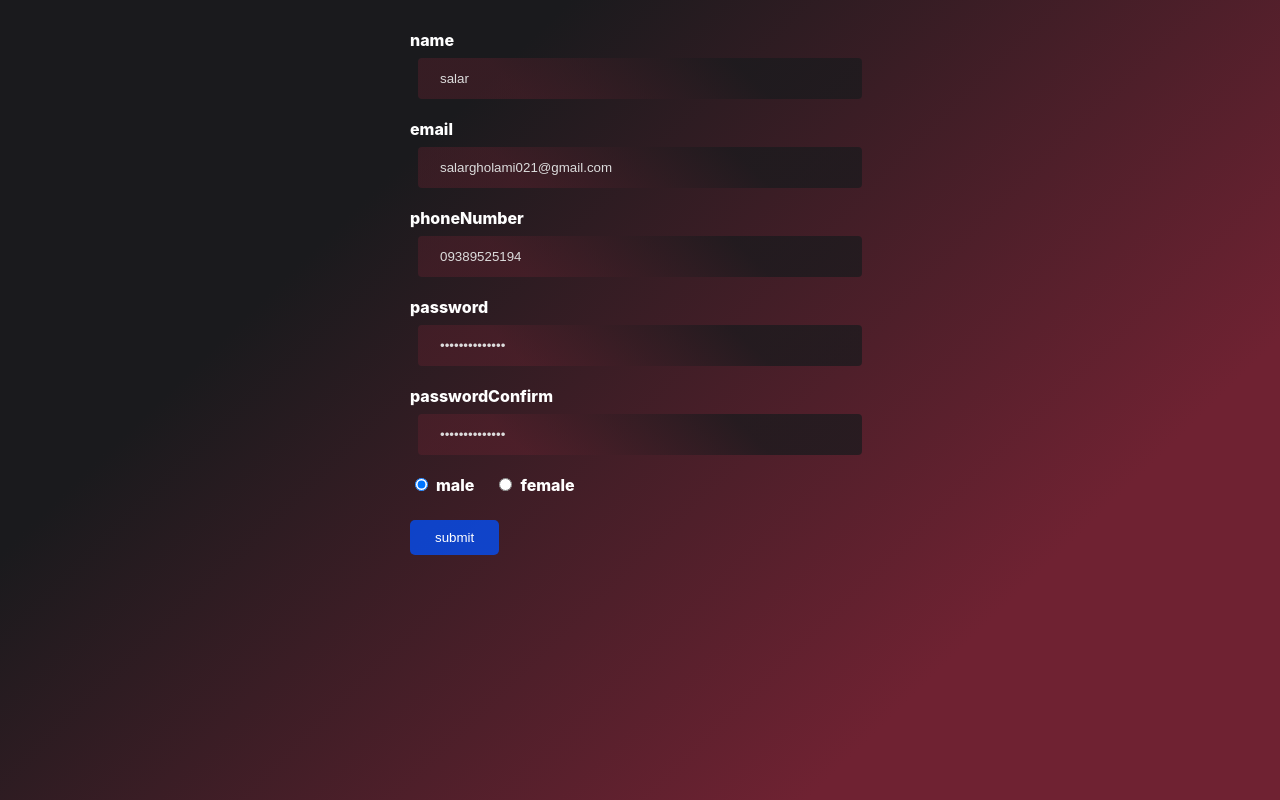
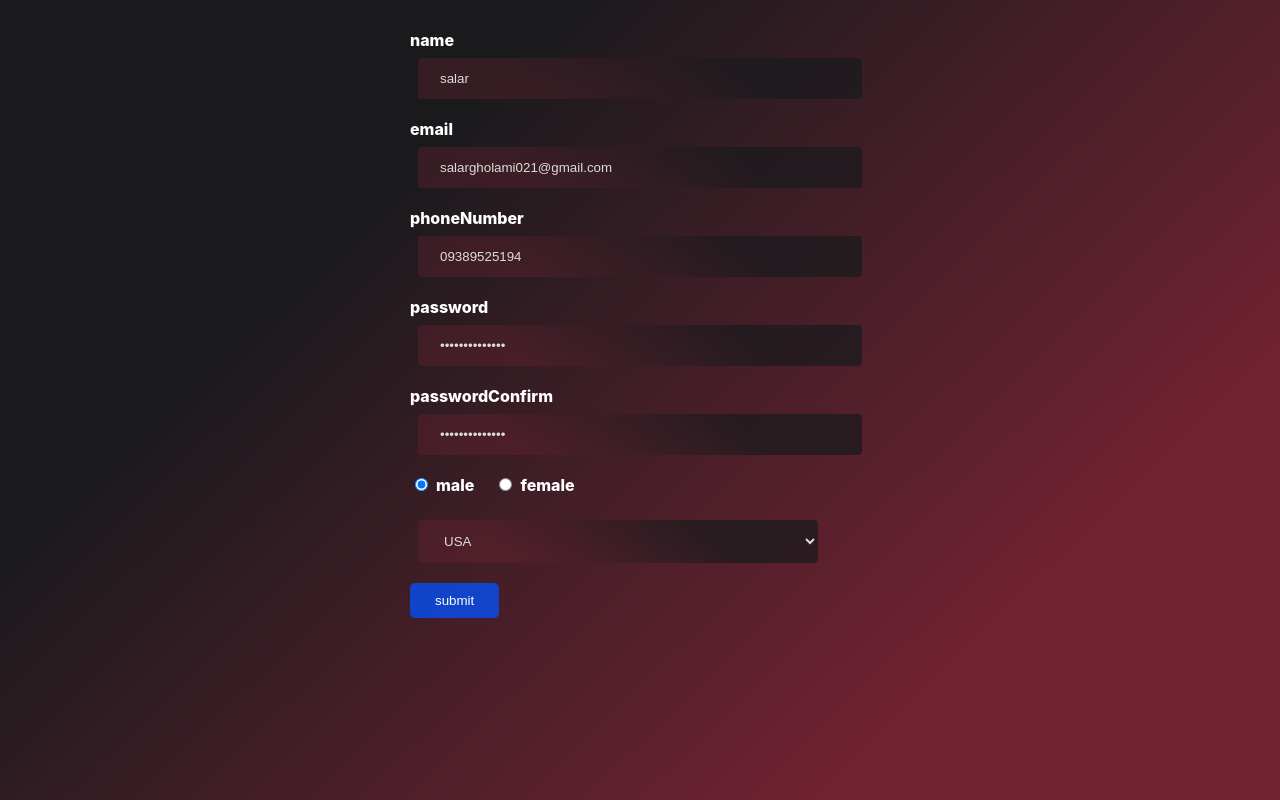
Before and after one commit to salarGholami/formic, a React (Create React App) app: page / in a window 1280 px wide. Built offline with nearby package versions, Linux system fonts and the light colour scheme; data requests are answered from the project's data file.

Commit message:
dynamic select-option component extraction

```diff
--- a/db.json
+++ b/db.json
@@ -7,7 +7,8 @@
       "phoneNumber": "09389525194",
       "password": "13730912@Salar",
       "passwordConfirm": "13730912@Salar",
-      "gender": "0"
+      "gender": "0",
+      "nationality": "US"
     }
   ]
 }
--- a/src/App.css
+++ b/src/App.css
@@ -8,6 +8,28 @@ label {
   display: flex;
   margin-bottom: 5px;
   font-weight: 800;
+}
+
+select {
+  width: 400px;
+  padding: 13px 22px;
+  display: block;
+  background: linear-gradient(
+      -135.8deg,
+      rgba(26, 26, 29, 0.761) 27.1%,
+      rgba(111, 34, 49, 0.332) 77.5%
+    )
+    no-repeat;
+  color: #dcdcdc;
+  border-radius: 4px;
+  /* appearance: none; */
+  outline: none;
+  border: none;
+  margin: 0.5rem;
+}
+
+option {
+  color: black;
 }
 
 input[type="text"],
--- a/src/components/SignUpForm.jsx
+++ b/src/components/SignUpForm.jsx
@@ -4,6 +4,7 @@ import { useEffect, useState } from "react";
 import { object, ref, string } from "yup";
 import Input from "./common/Input";
 import InputRadio from "./common/InputRadio";
+import Select from "./common/SelectNationality";
 
 // 1.mange state
 const initialValues = {
@@ -13,6 +14,7 @@ const initialValues = {
   password: "",
   passwordConfirm: "",
   gender: "",
+  nationality: "",
 };
 
 // 2.handler submiission
@@ -36,11 +38,20 @@ const validationSchema = object({
     .required("Password is requierd")
     .oneOf([ref("password")], "Passwords does not match"),
   gender: string().required("Gender is required"),
+  nationality: string().required("select nationality !"),
 });
 
 const radioOption = [
   { label: "male", value: "0" },
   { label: "female", value: "1" },
+];
+
+const selectOption = [
+  { label: "select nationality", value: "" },
+  { label: "Iran", value: "IR" },
+  { label: "Germany", value: "GER" },
+  { label: "USA", value: "US" },
+  { label: "France", value: "FAR" },
 ];
 
 const SignUpForm = () => {
@@ -86,6 +97,12 @@ const SignUpForm = () => {
         />
         <InputRadio formik={formik} radioOption={radioOption} name="gender" />
 
+        <Select
+          selectOption={selectOption}
+          name="nationality"
+          formik={formik}
+        />
+
         <button type="submit" disabled={!formik.isValid}>
           submit
         </button>
--- /dev/null
+++ b/src/components/common/SelectNationality.jsx
@@ -0,0 +1,18 @@
+const Select = ({ selectOption, name, formik }) => {
+  return (
+    <div className="formControl">
+      <select {...formik.getFieldProps(name)} name={name} formik={formik}>
+        {selectOption.map((item) => (
+          <option key={item.value} value={item.value}>
+            {item.label}
+          </option>
+        ))}
+      </select>
+      {formik.errors[name] && formik.touched[name] && (
+        <div className="error">{formik.errors[name]}</div>
+      )}
+    </div>
+  );
+};
+
+export default Select;
```
